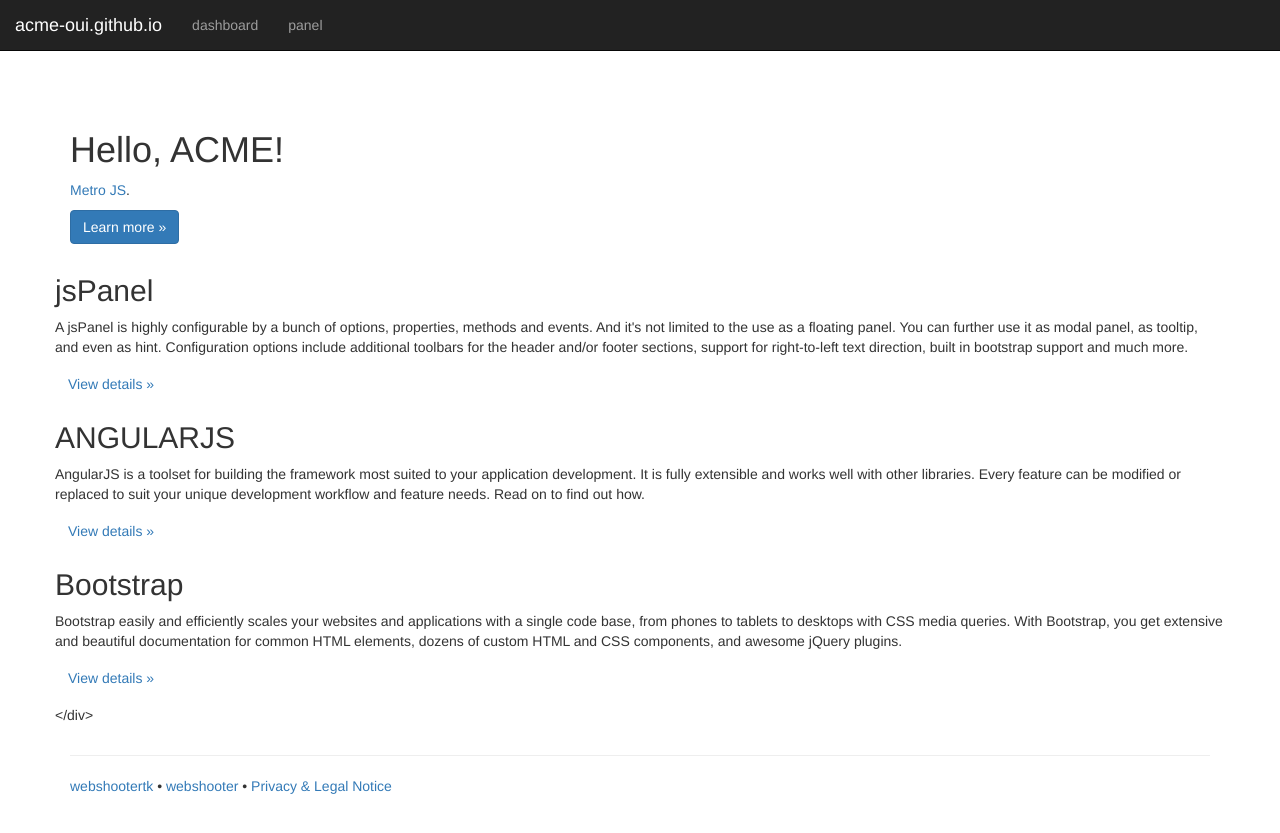
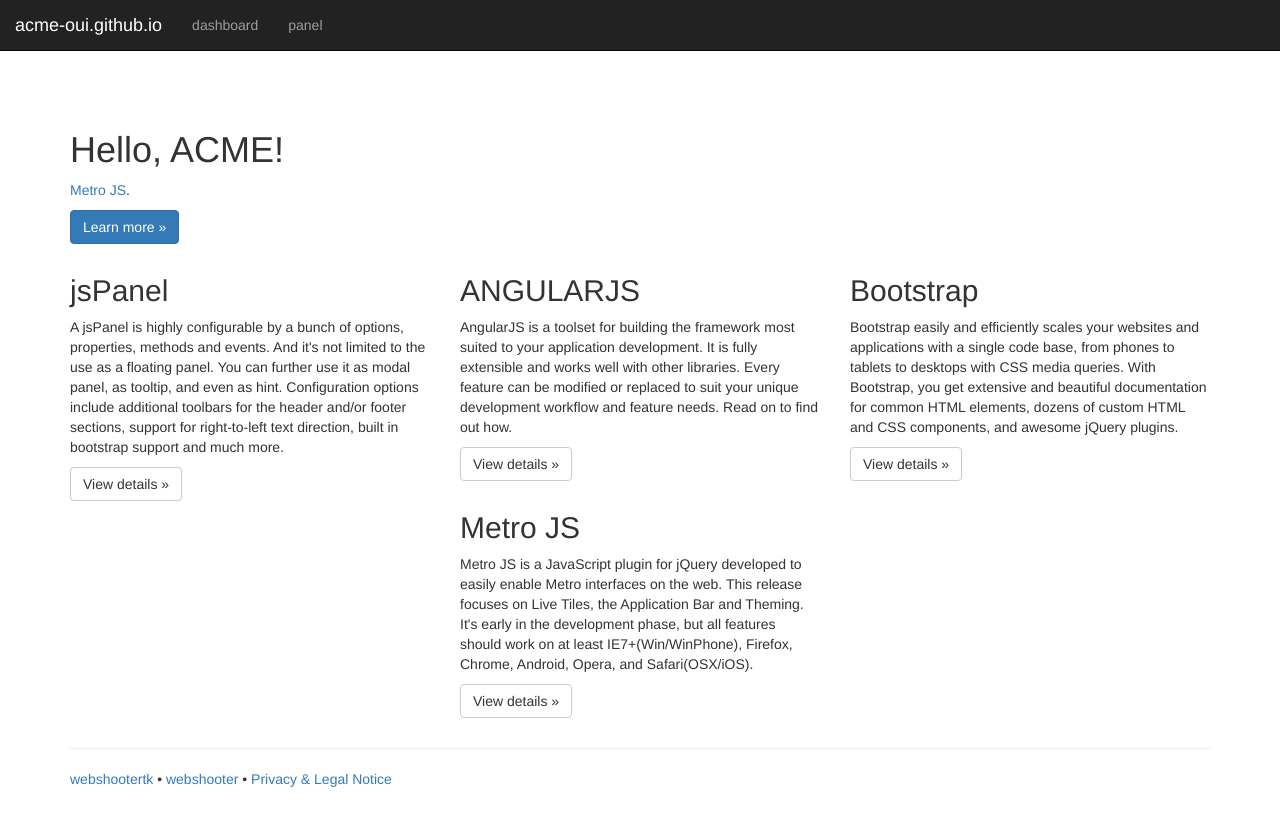
Before and after one commit to ACME-OUI/acme-oui.github.io, a Jekyll site: the page built from index.md, in a window 1280 px wide. Shown: the top 833 px of the page. Built offline with Jekyll 4.4.1, drawn with Linux system fonts in a browser that asks for light colours; nearby versions of some CDN libraries; Markdown is read by kramdown in place of the engine named in the settings.

Commit message:
MBH: cleaning up index

```diff
--- a/index.md
+++ b/index.md
@@ -6,30 +6,62 @@ title: Index
 <div class="hero-unit">
 <p><h1>Hello, ACME!</h1>
 <p><a href="http://www.drewgreenwell.com/projects/metrojs">Metro JS</a>.</p>
-<p><a class="btn btn-primary btn-large">Learn more &raquo;</a></p></p></div>
+<p><a class="btn btn-primary btn-large">Learn more &raquo;</a></p>
+</p>
+</div>
 
 <div class="row">
-<!-- Main hero unit for a primary marketing message or call to action -->
 
-<p><div class="span4">
+<div class="col-xs-6 col-lg-4">
 <h2>jsPanel</h2>
 <p>
 A jsPanel is highly configurable by a bunch of options, properties, methods and events. And it's not limited to the use as a floating panel. You can further use it as modal panel, as tooltip, and even as hint. Configuration options include additional toolbars for the header and/or footer sections, support for right-to-left text direction, built in bootstrap support and much more.
+</p>
+<p><a class="btn btn-default" href="http://jspanel.de/index.html" role="button">View details »</a></p>
+</div><!--/.col-xs-6.col-lg-4-->
 
-</p>
-<p><a class="btn" href="http://jspanel.de/index.html">View details &raquo;</a></p>
-</div>
-<div class="span4">
+<div class="col-xs-6 col-lg-4">
 <h2>ANGULARJS</h2>
 <p>
 AngularJS is a toolset for building the framework most suited to your application development. It is fully extensible and works well with other libraries. Every feature can be modified or replaced to suit your unique development workflow and feature needs. Read on to find out how.
 </p>
-<p><a class="btn" href="https://angularjs.org">View details &raquo;</a></p>
-</div>
-<div class="span4">
+<p><a class="btn btn-default" href="https://angularjs.org" role="button">View details »</a></p>
+</div><!--/.col-xs-6.col-lg-4-->
+
+<div class="col-xs-6 col-lg-4">
 <h2>Bootstrap</h2>
 <p>
-Bootstrap easily and efficiently scales your websites and applications with a single code base, from phones to tablets to desktops with CSS media queries.
-With Bootstrap, you get extensive and beautiful documentation for common HTML elements, dozens of custom HTML and CSS components, and awesome jQuery plugins.
-<p><a class="btn" href="http://getbootstrap.com">View details &raquo;</a></p>
-</div></p></div>
+Bootstrap easily and efficiently scales your websites and applications with a single code base, from phones to tablets to desktops with CSS media queries. With Bootstrap, you get extensive and beautiful documentation for common HTML elements, dozens of custom HTML and CSS components, and awesome jQuery plugins.
+</p>
+<p><a class="btn btn-default" href="http://getbootstrap.com" role="button">View details »</a></p>
+</div><!--/.col-xs-6.col-lg-4-->
+
+<div class="col-xs-6 col-lg-4">
+<h2>Metro JS</h2>
+<p>
+Metro JS is a JavaScript plugin for jQuery developed to easily enable Metro interfaces on the web. This release focuses on Live Tiles, the Application Bar and Theming. It's early in the development phase, but all features should work on at least IE7+(Win/WinPhone), Firefox, Chrome, Android, Opera, and Safari(OSX/iOS).
+</p>
+<p><a class="btn btn-default" href="http://www.drewgreenwell.com/projects/metrojs" role="button">View details »</a></p>
+</div><!--/.col-xs-6.col-lg-4-->
+
+<div class="col-xs-6 col-lg-4">
+<!--
+<h2>Heading</h2>
+<p>
+Donec id elit non mi porta gravida at eget metus. Fusce dapibus, tellus ac cursus commodo, tortor mauris condimentum nibh, ut fermentum massa justo sit amet risus. Etiam porta sem malesuada magna mollis euismod. Donec sed odio dui.
+</p>
+<p><a class="btn btn-default" href="#" role="button">View details »</a></p>
+-->
+</div><!--/.col-xs-6.col-lg-4-->
+
+<div class="col-xs-6 col-lg-4">
+<!--
+<h2>Heading</h2>
+<p>
+Donec id elit non mi porta gravida at eget metus. Fusce dapibus, tellus ac cursus commodo, tortor mauris condimentum nibh, ut fermentum massa justo sit amet risus. Etiam porta sem malesuada magna mollis euismod. Donec sed odio dui.
+</p>
+<p><a class="btn btn-default" href="#" role="button">View details »</a></p>
+-->
+</div><!--/.col-xs-6.col-lg-4-->
+
+</div>
```
